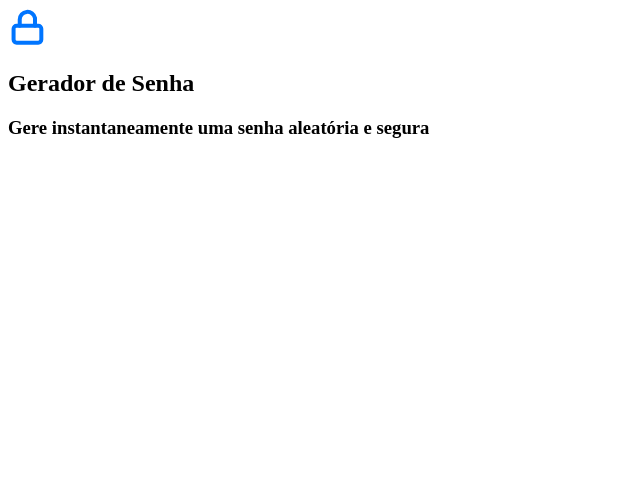
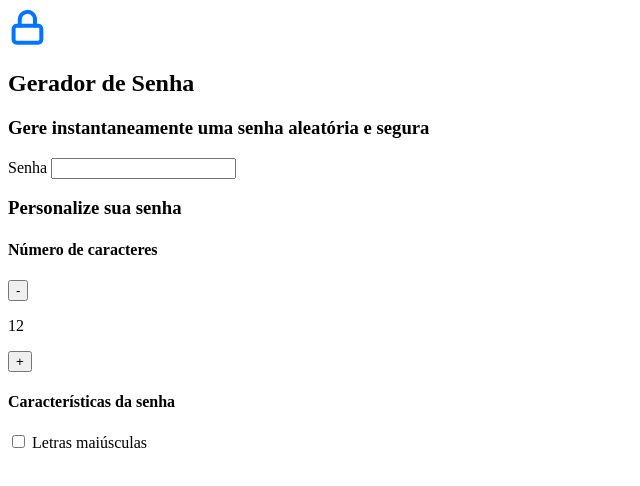
Before and after one commit to JoaoMalko/js-gerador-senha, a plain HTML site: page index.html in a window 1280 px wide. Shown: the whole page, without its empty margins (0-640 px from the left). Drawn offline with Linux system fonts and the light colour scheme.

Commit message:
checkbox

```diff
--- a/index.html
+++ b/index.html
@@ -7,8 +7,37 @@
     <link real="stylesheed"vhref="style.css">
     </head>
     <body>
-        <img src="unlock (1).svg" alt="cadeado fechado">
-        <h2 class="titulo-principal"> Gerador de Senha</h2>
-        <h3 class="tirulo-secundario">Gere instantaneamente uma senha aleatória e segura</h3>
+        <section class="conteudo">
+            <div class="conteudo-titulo">
+            <img src="unlock (1).svg" alt="cadeado fechado">
+            <h2 class="titulo-principal"> Gerador de Senha</h2>
+            <h3 class="tirulo-secundario">Gere instantaneamente uma senha aleatória e segura</h3>
+        <div>
+        </div class="conteudo-senha">
+        <label for="senha">Senha</label>
+        <input name="senha" type="text" id="campo-senha">
+            <div>
+            <div class="parametro">
+                <h3 class="parametro-titulo">Personalize sua senha</h3>
+                <div class="parametro-coluna__senha">
+                    <div class="parametro-senha">
+                        <h4 class="parametro-senha__titulo">Número de caracteres</h4>
+                        <div class="parametro-senha-botoes">
+                            <button class="parametro-senha__botao">-</button>
+                            <p class="parametro-senha__texto">12</p>
+                            <button class="parametro-senha__botao">+</button>
+
+                        </div>
+                    </div>
+                    <div class="parametro-senha">
+                        <h4 class="parametro-senha__titulo">Características da senha</h4>
+                        <div class="parametro-senha-chackbox">
+                            <input type="checkbox" name="maiusculo" class="checkbox">
+                            <label for="maiusculo">Letras maiúsculas</label>
+                        </div>
+                    </div>
+                </div>
+            </div>
+        </section>
     </body>
     </html>
```
